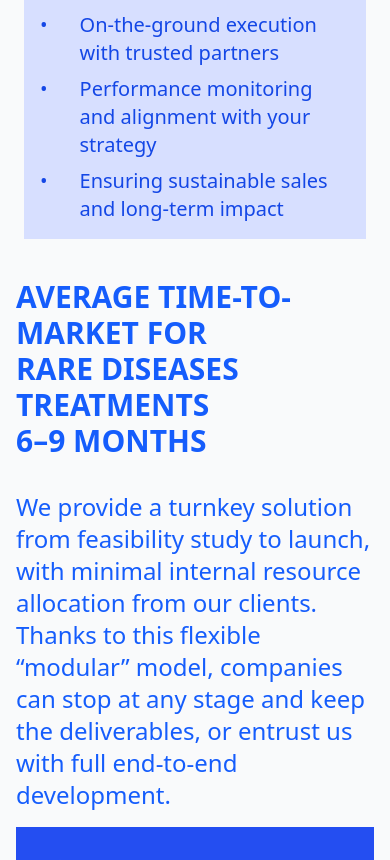
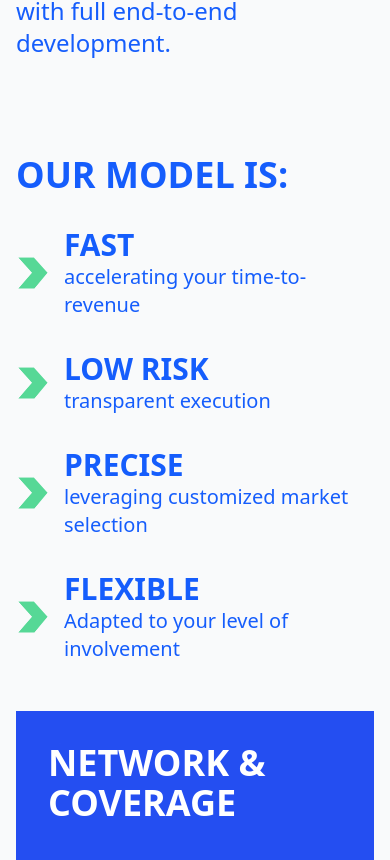
Before and after one commit to AnthonySTZ/BioInnovex, a React (Vite) app: page / in a window 390 px wide. Shown: the part 4692-5552 px from the top of the page. Built offline with nearby package versions, Linux system fonts and the light colour scheme.

Commit message:
feat(opportnutniyt)

```diff
--- a/src/components/ModelItem.tsx
+++ b/src/components/ModelItem.tsx
@@ -8,10 +8,10 @@ type ModelItemProps = {
 export default function ModelItem({model}: ModelItemProps) {
     return (
         <div className="flex gap-4 text-blue-600 items-center">
-            <img src={arrow} className="h-16 w-16"/>
+            <img src={arrow} className="h-8 lg:h-16 w-8 lg:w-16"/>
             <div className="">
-                <h2 className="text-6xl font-extrabold">{model.title}</h2>
-                <p className="text-3xl">{model.text}</p>
+                <h2 className="text-3xl lg:text-6xl font-extrabold">{model.title}</h2>
+                <p className="text-xl lg:text-3xl">{model.text}</p>
             </div>
         </div>
     )
--- a/src/components/Opportunity.tsx
+++ b/src/components/Opportunity.tsx
@@ -5,14 +5,16 @@ import Timeline from "./Timeline";
 
 export default function Opportunity() {
     return (
-        <div className="mx-4 lg:mx-8 flex justify-between gap-16">
+        <div className="mx-4 lg:mx-8 flex flex-col xl:flex-row justify-between gap-16">
             <div className="flex flex-col gap-8 md:gap-16">
                 <h1 className="text-4xl lg:text-6xl font-bold text-blue-600">FROM OPPORTUNITY TO REVENUE</h1>
                 <p className="text-blue-600 text-2xl md:text-3xl">
                     Our approach ensures a seamless transition from strategy to
                     execution, delivering measurable results on the ground.
                 </p>
+                <div className="hidden lg:block">
                 <Timeline />
+                </div>
                 <h3 className="text-blue-600 text-3xl md:text-4xl font-semibold">
                     AVERAGE TIME-TO-MARKET FOR<br/>
                     RARE DISEASES TREATMENTS<br/>
@@ -43,6 +45,17 @@ export default function Opportunity() {
                     }
                 </div>
             </div>
+
+            <div className="flex xl:hidden flex-col gap-8 justify-center my-8">
+                <h2 className="text-4xl font-semibold text-blue-600 text-cente whitespace-nowrap">OUR MODEL IS:</h2>
+                {
+                    models.map((model, index) => (
+                        <ModelItem
+                        key={index}
+                        model={model} />
+                    ))
+                }
+            </div>
         </div>
     )
 }
```
